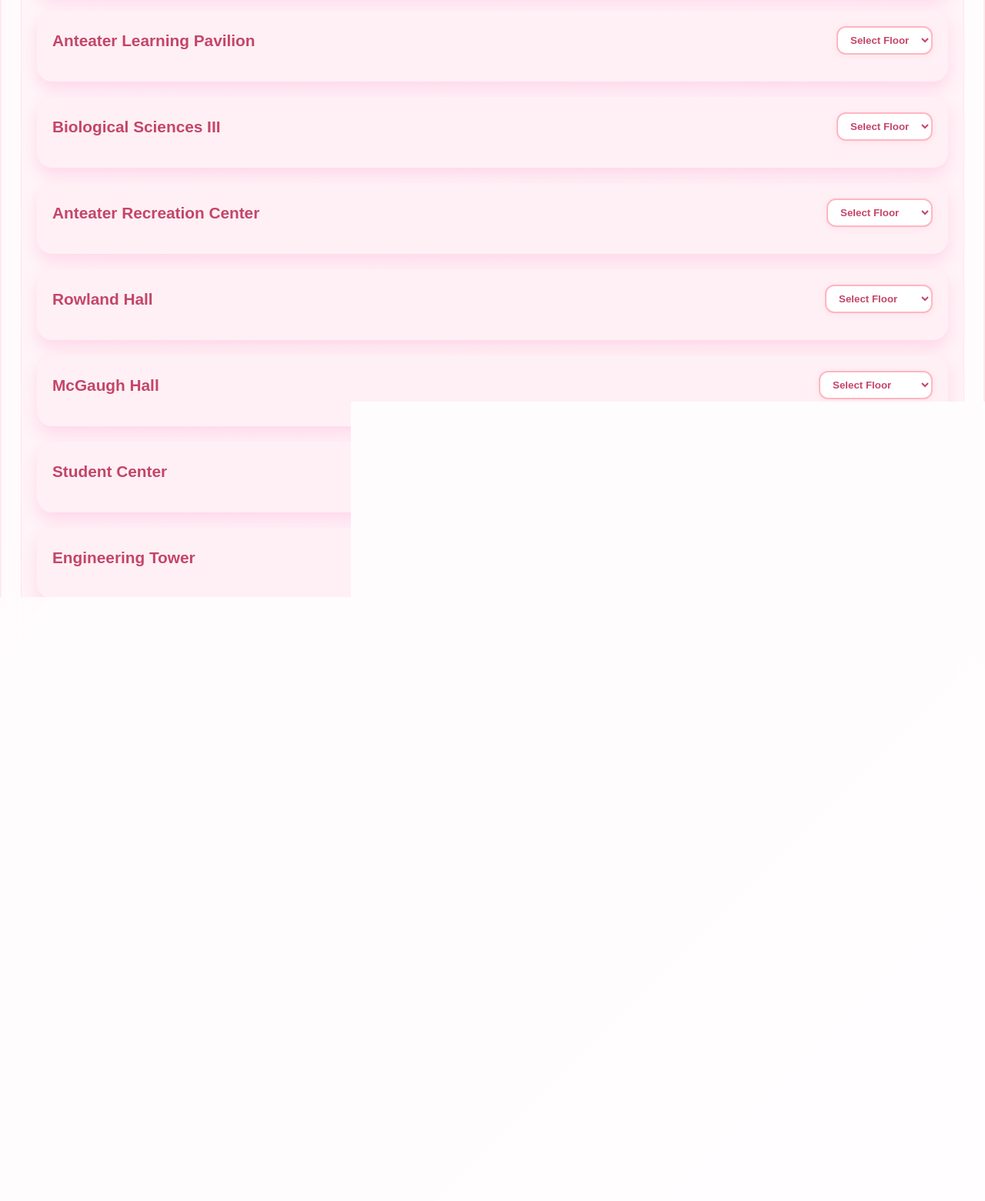
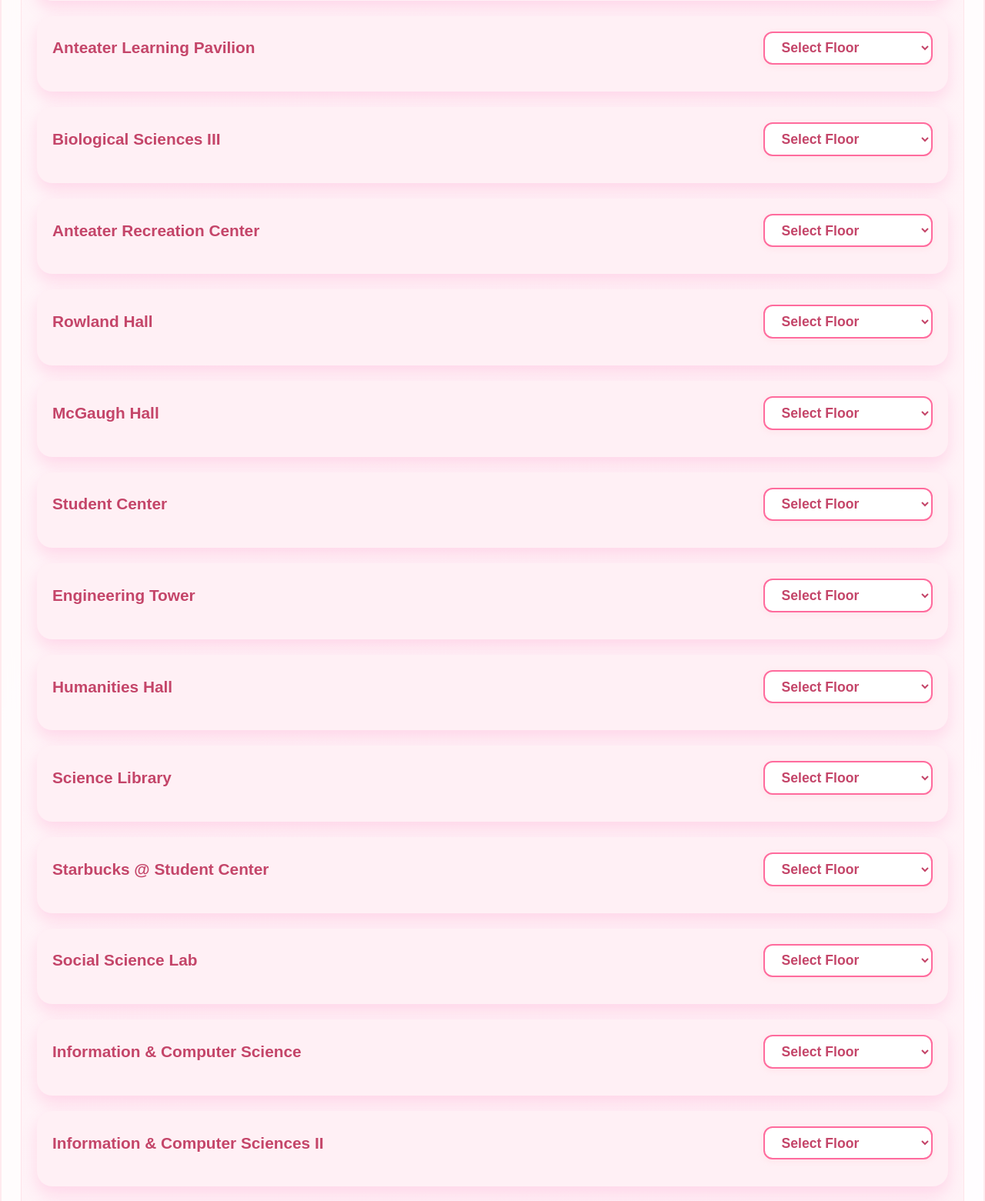
Before and after one commit to destinyparra/VenusHacks, a Flask app: page /map in a window 1280 px wide. Shown: the part 1083-2644 px from the top of the page at 77% size. Run offline with Flask 3, Linux system fonts and the light colour scheme.

Commit message:
consistent select button

```diff
--- a/static/styles.css
+++ b/static/styles.css
@@ -421,6 +421,21 @@ h1 .emoji {
     background: linear-gradient(135deg, var(--light-pink) 0%, var(--pastel-pink) 50%, var(--pastel-pink) 100%);
     min-height: 100vh;
     overflow-x: hidden;
+}
+
+.map-page select {
+    min-width: 200px;
+    max-width: 250px;
+    width: 220px;
+    /* Adjust as needed */
+    padding: 0.5em 1em;
+    font-size: 1.1rem;
+    border-radius: 12px;
+    border: 2px solid var(--primary-pink);
+    font-family: inherit;
+    font-weight: bold;
+    background: #fff;
+    box-sizing: border-box;
 }
 
 
--- a/templates/map.html
+++ b/templates/map.html
@@ -259,39 +259,39 @@
                 });
         }
 
-        // comment out after testing
-        // Hardcoded user location for testing (UCI campus example)
-        userLat = 33.646, userLng = -117.842;
-
-        // Optionally, add a marker for the user
-        L.marker([userLat, userLng], { icon: userIcon })
-            .addTo(map)
-            .bindPopup('You are here')
-            .openPopup();
-
-        map.setView([userLat, userLng], 16);
-
-        // comment out after testing
+        // -------- for testing --------
+        // // Hardcoded user location for testing (UCI campus example)
+        // userLat = 33.646, userLng = -117.842;
 
 
-        // uncomment this section to enable geolocation functionality
+        // L.marker([userLat, userLng], { icon: userIcon })
+        //     .addTo(map)
+        //     .bindPopup('You are here')
+        //     .openPopup();
 
-        // if (navigator.geolocation) {
-        //     navigator.geolocation.getCurrentPosition(function (position) {
-        //         userLat = position.coords.latitude;
-        //         userLng = position.coords.longitude;
-        //         L.marker([userLat, userLng], { icon: userIcon })
-        //             .addTo(map)
-        //             .bindPopup('You are here')
-        //             .openPopup();
-        //         map.setView([userLat, userLng], 16);
-        //     }, function () {
-        //         alert('Geolocation failed. Please allow location access.');
-        //     });
-        // }
-        // else {
-        //     alert('Geolocation is not supported by this browser.');
-        // }
+        // map.setView([userLat, userLng], 16);
+        // -------- for testing --------
+
+
+        // comment out below if else for testing
+        // get users current location using Geolocation API
+        // if geolocation is not supported or permission is denied, show an alert
+        if (navigator.geolocation) {
+            navigator.geolocation.getCurrentPosition(function (position) {
+                userLat = position.coords.latitude;
+                userLng = position.coords.longitude;
+                L.marker([userLat, userLng], { icon: userIcon })
+                    .addTo(map)
+                    .bindPopup('You are here')
+                    .openPopup();
+                map.setView([userLat, userLng], 16);
+            }, function () {
+                alert('Geolocation failed. Please allow location access.');
+            });
+        }
+        else {
+            alert('Geolocation is not supported by this browser.');
+        }
 
     </script>
 
```
